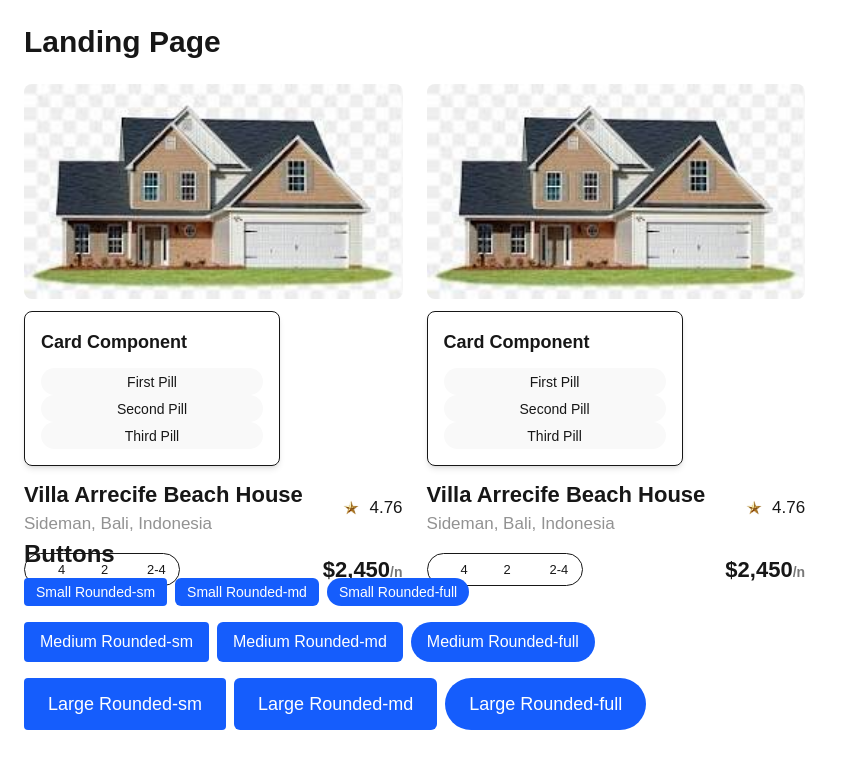
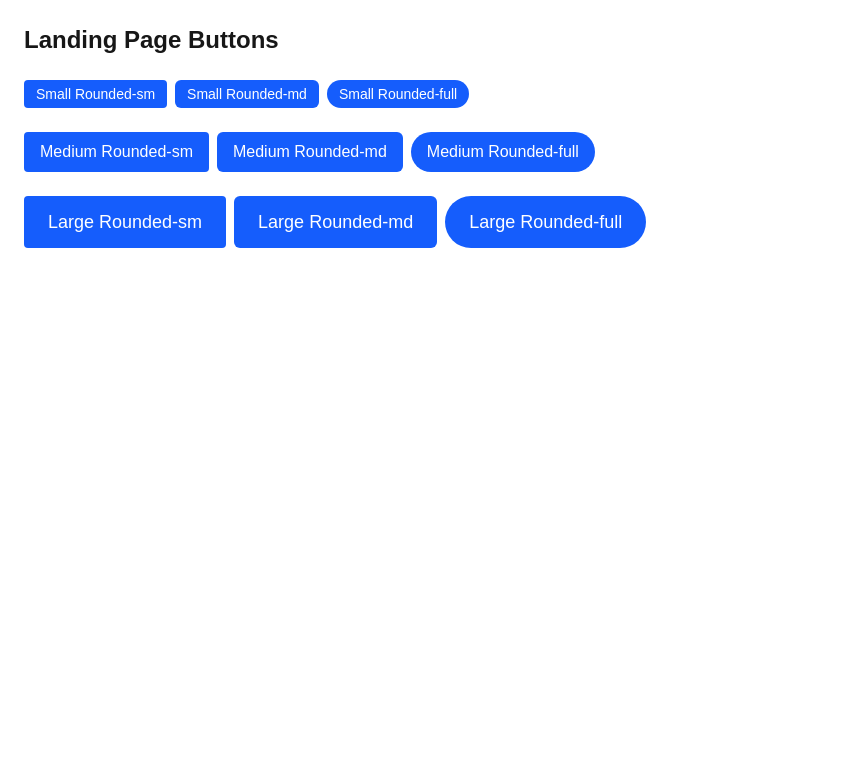
Before and after one commit to ziyadahmed-as/alx-project-0x00-setup, a Next.js app in the folder alx-project-0x00/: page /landing in a window 1280 px wide. Shown: the top 768 px of the page, without its empty margins (0-844 px from the left). Built offline with nearby package versions, Linux system fonts and the light colour scheme.

Commit message:
comit Update Button Interface and component in landing Page

```diff
--- a/alx-project-0x00/components/Button.tsx
+++ b/alx-project-0x00/components/Button.tsx
@@ -1,3 +1,4 @@
+// components/Button.tsx
 import React from "react";
 import { ButtonProps } from "@/interfaces";
 
@@ -11,7 +12,7 @@ const Button: React.FC<ButtonProps> = ({ title, size, shape, styles }) => {
 
   return (
     <button
-      className={`bg-blue-600 text-white font-medium ${sizeClasses} ${shape} ${styles || ""}`}
+      className={`bg-blue-600 text-white font-medium ${sizeClasses} ${shape} ${styles}`}
     >
       {title}
     </button>
--- a/alx-project-0x00/interfaces/index.ts
+++ b/alx-project-0x00/interfaces/index.ts
@@ -7,5 +7,5 @@ export interface ButtonProps {
   title: string;
   size: "small" | "medium" | "large";
   shape: "rounded-sm" | "rounded-md" | "rounded-full";
-  styles?: string;  // <-- Added styles property
+  styles: string; // ✅ required by checker
 }
--- a/alx-project-0x00/pages/landing.tsx
+++ b/alx-project-0x00/pages/landing.tsx
@@ -1,43 +1,31 @@
+// pages/landing.tsx
 import React from "react";
-import Card from "@/components/Card";
 import Button from "@/components/Button";
 
 const Landing: React.FC = () => {
   return (
-    <div className="p-6 space-y-8">
-      {/* Page Title */}
-      <h1 className="text-3xl font-bold mb-6">Landing Page</h1>
-
-      {/* Cards Section */}
-      <div className="flex flex-wrap gap-6">
-        <Card />
-        <Card />
-      </div>
-
-      {/* Buttons Section */}
-      <div className="space-y-4 mt-8">
-        <h2 className="text-2xl font-semibold mb-2">Buttons</h2>
+    <div className="p-6 space-y-6">
+      <h1 className="text-2xl font-bold">Landing Page Buttons</h1>
 
       {/* Small Buttons */}
       <div className="flex gap-2">
-          <Button title="Small Rounded-sm" size="small" shape="rounded-sm" />
-          <Button title="Small Rounded-md" size="small" shape="rounded-md" />
-          <Button title="Small Rounded-full" size="small" shape="rounded-full" />
+        <Button title="Small Rounded-sm" size="small" shape="rounded-sm" styles="" />
+        <Button title="Small Rounded-md" size="small" shape="rounded-md" styles="" />
+        <Button title="Small Rounded-full" size="small" shape="rounded-full" styles="" />
       </div>
 
       {/* Medium Buttons */}
       <div className="flex gap-2">
-          <Button title="Medium Rounded-sm" size="medium" shape="rounded-sm" />
-          <Button title="Medium Rounded-md" size="medium" shape="rounded-md" />
-          <Button title="Medium Rounded-full" size="medium" shape="rounded-full" />
+        <Button title="Medium Rounded-sm" size="medium" shape="rounded-sm" styles="" />
+        <Button title="Medium Rounded-md" size="medium" shape="rounded-md" styles="" />
+        <Button title="Medium Rounded-full" size="medium" shape="rounded-full" styles="" />
       </div>
 
       {/* Large Buttons */}
       <div className="flex gap-2">
-          <Button title="Large Rounded-sm" size="large" shape="rounded-sm" />
-          <Button title="Large Rounded-md" size="large" shape="rounded-md" />
-          <Button title="Large Rounded-full" size="large" shape="rounded-full" />
-        </div>
+        <Button title="Large Rounded-sm" size="large" shape="rounded-sm" styles="" />
+        <Button title="Large Rounded-md" size="large" shape="rounded-md" styles="" />
+        <Button title="Large Rounded-full" size="large" shape="rounded-full" styles="" />
       </div>
     </div>
   );
```
Lines whose indentation alone changed are shown as unchanged.
